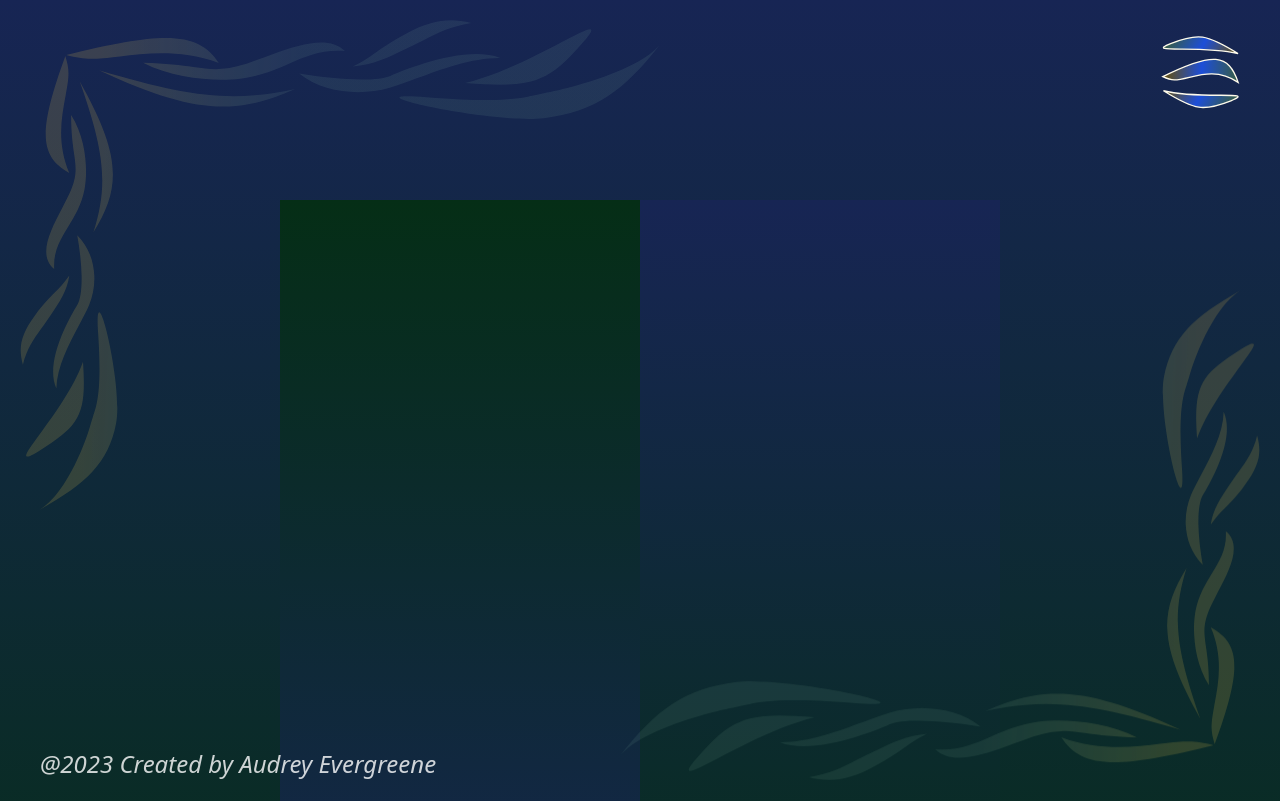
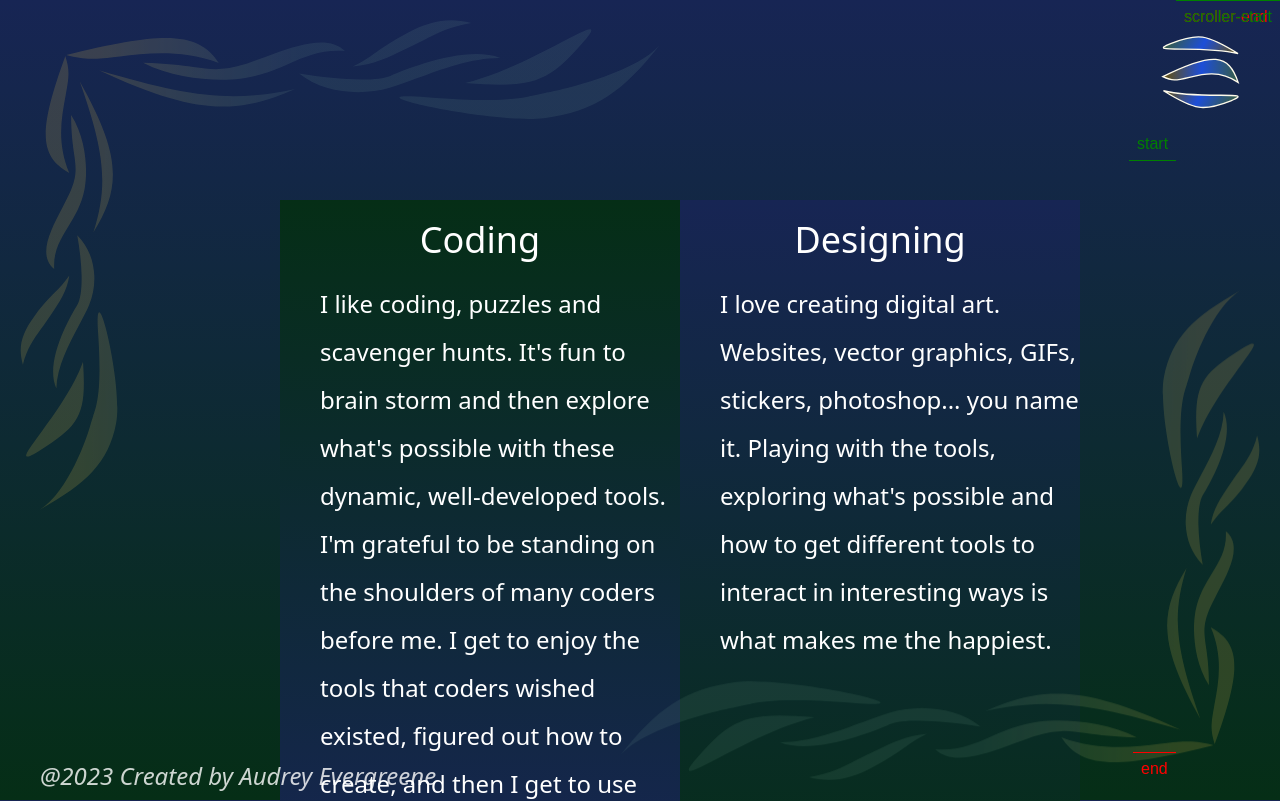
Before and after one commit to LadyAudrey/portfolio, a Next.js app in the folder audrey_evergreene/: page /code_design in a window 1280 px wide. Shown: the top 801 px of the page. Built offline with nearby package versions, Linux system fonts and the light colour scheme.

Commit message:
scroll fade attempt-gsap

```diff
--- a/audrey_evergreene/src/app/code_design/page.tsx
+++ b/audrey_evergreene/src/app/code_design/page.tsx
@@ -1,20 +1,19 @@
 import { ScrollFade } from "../components/ScrollFade";
-
-// Maybe this is what's making the {children} inside ScrolFade component not work?
 
 export default function page() {
   return (
     <>
+      <ScrollFade>
         <div className="flex flex-row justify-between w-full m-10">
           <div className="card bg-gradient-to-b from-green-950 to-blue-950">
             <h2 className="dualHeader">Coding</h2>
             <p>
-            I like coding, puzzles and scavenger hunts. It's fun to brain storm
-            and then explore what's possible with these dynamic, well-developed
-            tools. I'm grateful to be standing on the shoulders of many coders
-            before me. I get to enjoy the tools that coders wished existed,
-            figured out how to create, and then I get to use those tools to
-            develop the next generation. How cool is that???
+              I like coding, puzzles and scavenger hunts. It's fun to brain
+              storm and then explore what's possible with these dynamic,
+              well-developed tools. I'm grateful to be standing on the shoulders
+              of many coders before me. I get to enjoy the tools that coders
+              wished existed, figured out how to create, and then I get to use
+              those tools to develop the next generation. How cool is that???
             </p>
           </div>
           <div className="card bg-gradient-to-b from-blue-950 to-green-950 ">
@@ -22,11 +21,12 @@ export default function page() {
             <p>
               I love creating digital art. Websites, vector graphics, GIFs,
               stickers, photoshop... you name it. Playing with the tools,
-            exploring what's possible and how to get different tools to interact
-            in interesting ways is what makes me the happiest.
+              exploring what's possible and how to get different tools to
+              interact in interesting ways is what makes me the happiest.
             </p>
           </div>
         </div>
+      </ScrollFade>
     </>
   );
 }
--- a/audrey_evergreene/src/app/components/ScrollFade.tsx
+++ b/audrey_evergreene/src/app/components/ScrollFade.tsx
@@ -10,7 +10,7 @@ import { useEffect } from "react";
 
 export function ScrollFade(props: any) {
   gsap.registerPlugin(ScrollTrigger);
-  let refs = useRef([])
+  let refs = useRef([]);
   const el = useRef(null);
   useLayoutEffect(() => {
     const ctx = gsap.context(() => {
@@ -21,6 +21,7 @@ export function ScrollFade(props: any) {
           start: "top top",
           end: "bottom top",
           scrub: true,
+          markers: true,
         },
       });
     }, el);
--- a/audrey_evergreene/src/app/layout.tsx
+++ b/audrey_evergreene/src/app/layout.tsx
@@ -11,17 +11,17 @@ export default function RootLayout({
 }) {
   return (
     <html lang="en">
-      <body className="h-full w-full bg-gradient-to-b from-blue-950 to-green-950 text-white">
+      <body className="h-screen flex flex-col w-full bg-gradient-to-b from-blue-950 to-green-950 text-white">
         <div className="fixed top-5 left-5 w-1/2 h-auto">
           <CornerGraphic />
         </div>
         <div>
           <Menu />
         </div>
-        <div className="min-w-full md:pt-40 md:px-60 flex flex-row justify-between container text-gradient overflow">
+        <div className="min-w-full md:pt-40 md:px-60 flex flex-row justify-between min-h-0">
           {children}
         </div>
-        <p className="fixed bottom-3 text-white italic opacity-80">
+        <p className="text-white italic opacity-80">
           @2023 Created by Audrey Evergreene
         </p>
         <div className="fixed right-5 bottom-5 w-1/2 h-auto rotate-180">
```
Lines whose indentation alone changed are shown as unchanged.
